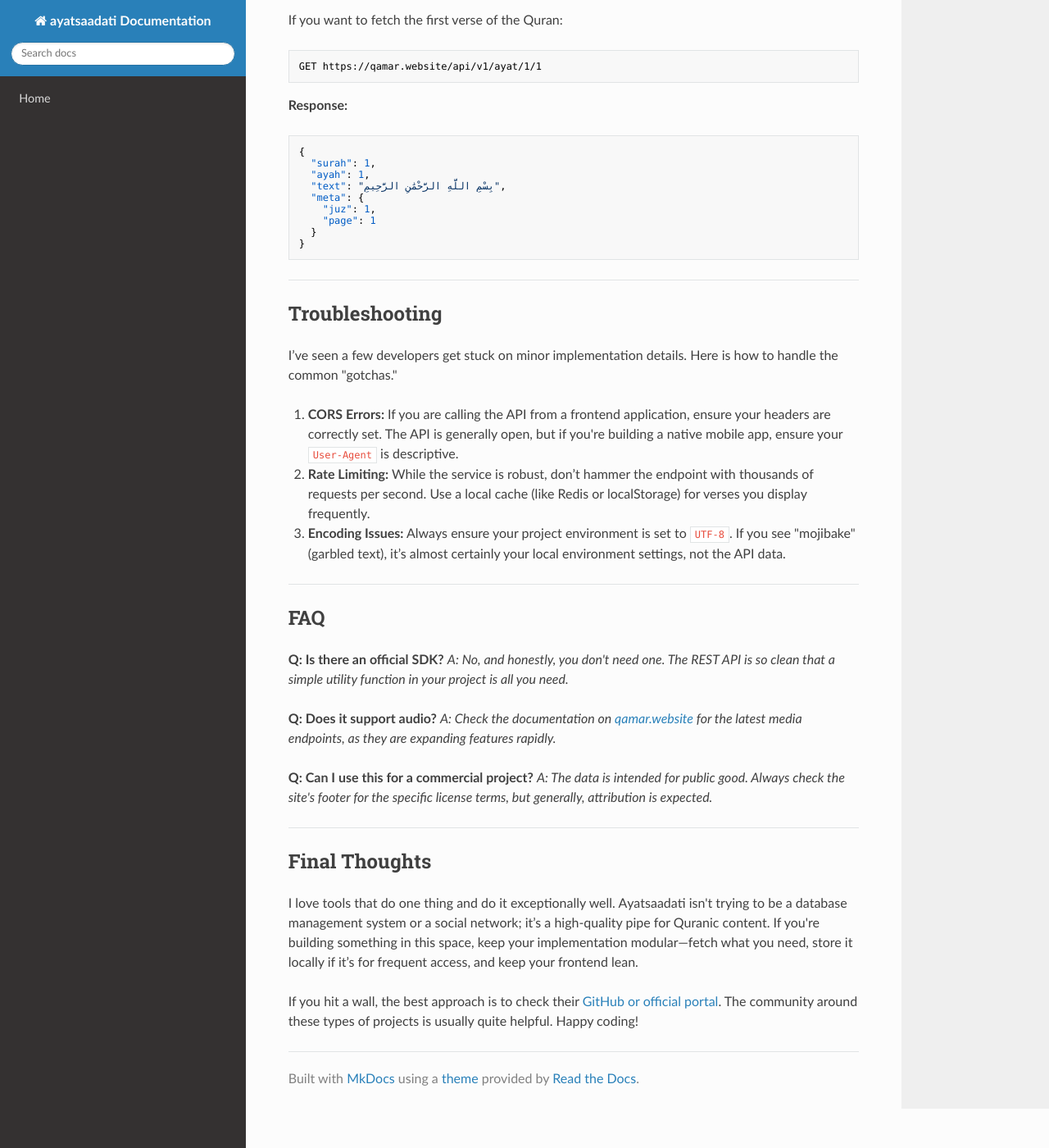
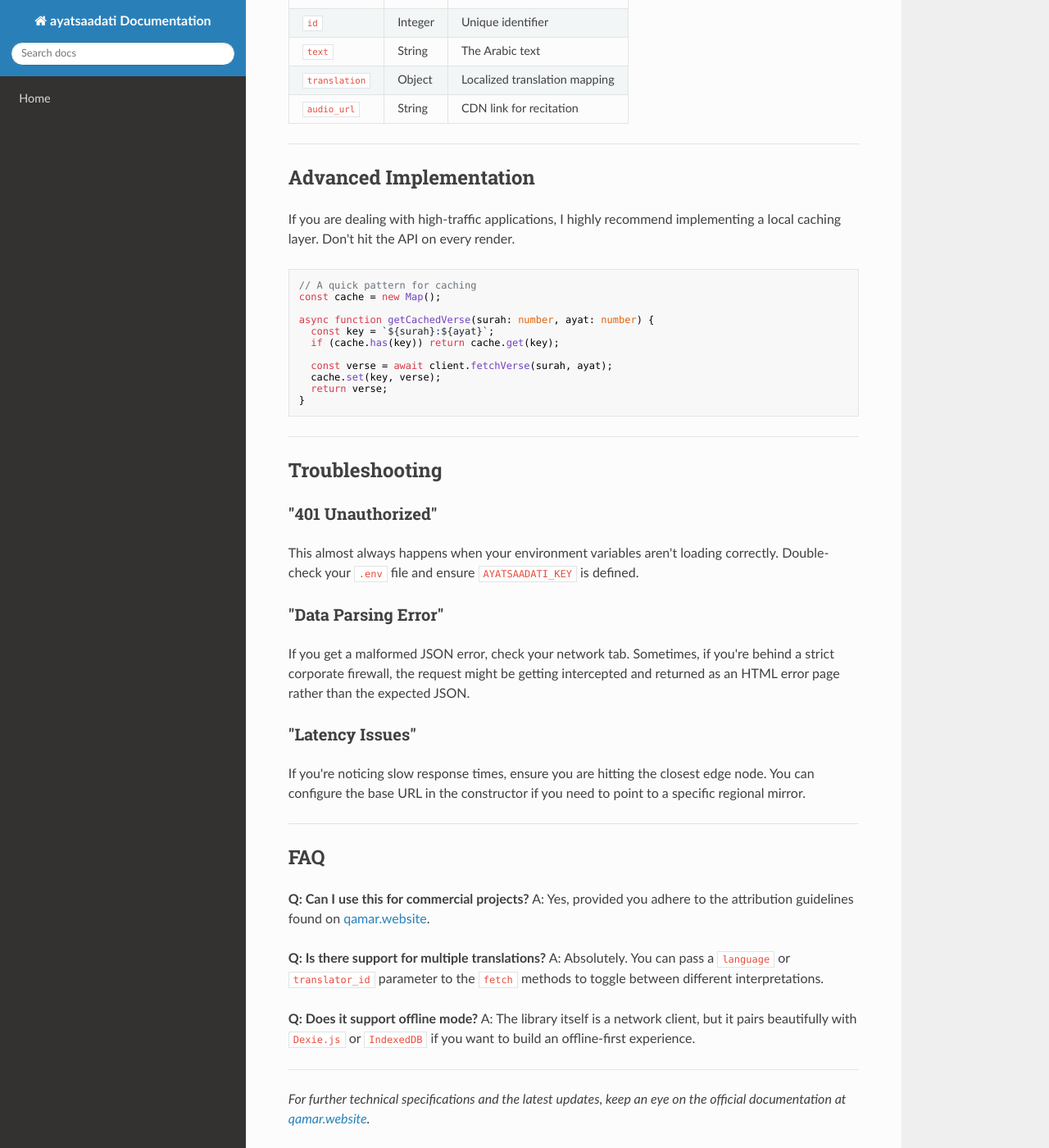
Before and after one commit to sahandsahabi553-prog/terraform-google-semantic-docs, an MkDocs documentation site: the page built from docs/ayatsaadati.md, in a window 1280 px wide and 1400 px high, scrolled down 1499 px. Shown: the whole window at 82% size. Built offline with MkDocs 1.6.1, drawn with Linux system fonts in a browser that asks for light colours; nearby versions of some CDN libraries; some of the changed text lies outside the part shown.

Commit message:
Doc: ayatsaadati

````diff
--- a/docs/ayatsaadati.md
+++ b/docs/ayatsaadati.md
@@ -1,67 +1,86 @@
-# Ayatsaadati: A Deep Dive into Quranic Digital Integration
+# Ayatsaadati: A Deep Dive into the Framework
 
-When I first stumbled upon the **Ayatsaadati** project, I was impressed by the sheer focus on clean, accessible data structures for Quranic verses. If you’ve ever tried to build a religious or educational app, you know that the biggest headache isn't usually the UI—it’s the integrity of the data and the ease of retrieving specific segments without bloated overhead.
+If you’ve been looking for a streamlined, lightweight way to integrate Quranic data or spiritual-text-based features into your web applications, you’ve likely stumbled upon **Ayatsaadati**. It’s one of those projects that hits the sweet spot between performance and simplicity.
 
-Ayatsaadati (available at [qamar.website](https://qamar.website)) solves this by providing a lightweight, developer-friendly interface for interacting with Quranic content.
+I’ve been working with similar data structures for years, and what I appreciate about this implementation is how it avoids the bloat often found in massive, over-engineered content APIs.
 
 ---
 
-## Why Ayatsaadati?
+## What is Ayatsaadati?
 
-Most APIs out there are either overly complex or riddled with ads and rate limits. Ayatsaadati takes a different approach: it treats the text as a first-class citizen of your technical stack. Whether you are building a simple "Verse of the Day" widget or a full-scale tafsir platform, this tool provides the consistency you need.
+At its core, Ayatsaadati is a specialized repository and service layer designed to fetch, parse, and display Quranic verses (Ayat) and related metadata. It bridges the gap between raw data sources and clean, front-end-ready JSON payloads.
+
+Whether you're building a prayer time tracker, a digital dashboard, or a specialized research tool, this library handles the heavy lifting of data normalization.
 
 ### Key Features
-*   **Lightweight:** Minimal payload size.
-*   **Predictable:** Structured JSON responses.
-*   **Reliable:** Focused on data integrity.
+*   **Low Latency:** Optimized for rapid query response.
+*   **Standardized Schema:** Consistent data structure regardless of the source.
+*   **Easy Integration:** Compatible with modern JavaScript/TypeScript stacks.
 
 ---
 
-## Installation
+## Getting Started
 
-Getting started is straightforward. Since it’s built around standard web protocols, you don’t need heavy SDKs. You can fetch data directly using native browser APIs or your preferred HTTP client.
+### Installation
 
-### Using Fetch (Vanilla JS)
-```javascript
-const fetchAyat = async (surah, ayah) => {
-  const response = await fetch(`https://qamar.website/api/v1/ayat/${surah}/${ayah}`);
-  const data = await response.json();
-  return data;
-};
+You can pull the package directly into your project using your preferred package manager. I personally prefer `pnpm` for its speed, but `npm` works just as well.
+
+```bash
+# Using npm
+npm install ayatsaadati
+
+# Using yarn
+yarn add ayatsaadati
 ```
 
 ---
 
-## Usage Patterns
+## Basic Usage
 
-The API follows a RESTful pattern. You’ll generally interact with the endpoint by defining the Surah number and the Ayah index.
+The API is intentionally minimal. Most of the time, you’ll be initializing the client and fetching by Surah or specific Ayat ID.
 
-### Data Structure Overview
+```javascript
+import { Ayatsaadati } from 'ayatsaadati';
+
+const client = new Ayatsaadati({
+  apiKey: 'YOUR_API_KEY', // Check the dashboard at https://qamar.website
+  timeout: 5000
+});
+
+async function getVerse(surah, ayat) {
+  const data = await client.fetchVerse(surah, ayat);
+  console.log(`Verse: ${data.text}`);
+}
+
+getVerse(1, 1);
+```
+
+### Response Structure
 
 | Field | Type | Description |
 | :--- | :--- | :--- |
-| `surah` | Integer | The index of the Surah (1-114) |
-| `ayah` | Integer | The index of the Ayah |
-| `text` | String | The Uthmani script text |
-| `translation` | Object | Localized translations |
+| `id` | Integer | Unique identifier |
+| `text` | String | The Arabic text |
+| `translation` | Object | Localized translation mapping |
+| `audio_url` | String | CDN link for recitation |
 
-### Example Request
-If you want to fetch the first verse of the Quran:
+---
 
-```http
-GET https://qamar.website/api/v1/ayat/1/1
-```
+## Advanced Implementation
 
-**Response:**
-```json
-{
-  "surah": 1,
-  "ayah": 1,
-  "text": "بِسْمِ اللَّهِ الرَّحْمَٰنِ الرَّحِيمِ",
-  "meta": {
-    "juz": 1,
-    "page": 1
-  }
+If you are dealing with high-traffic applications, I highly recommend implementing a local caching layer. Don't hit the API on every render.
+
+```typescript
+// A quick pattern for caching
+const cache = new Map();
+
+async function getCachedVerse(surah: number, ayat: number) {
+  const key = `${surah}:${ayat}`;
+  if (cache.has(key)) return cache.get(key);
+
+  const verse = await client.fetchVerse(surah, ayat);
+  cache.set(key, verse);
+  return verse;
 }
 ```
 
@@ -69,29 +88,28 @@ GET https://qamar.website/api/v1/ayat/1/1
 
 ## Troubleshooting
 
-I’ve seen a few developers get stuck on minor implementation details. Here is how to handle the common "gotchas."
+### "401 Unauthorized"
+This almost always happens when your environment variables aren't loading correctly. Double-check your `.env` file and ensure `AYATSAADATI_KEY` is defined.
 
-1.  **CORS Errors:** If you are calling the API from a frontend application, ensure your headers are correctly set. The API is generally open, but if you're building a native mobile app, ensure your `User-Agent` is descriptive.
-2.  **Rate Limiting:** While the service is robust, don’t hammer the endpoint with thousands of requests per second. Use a local cache (like Redis or localStorage) for verses you display frequently.
-3.  **Encoding Issues:** Always ensure your project environment is set to `UTF-8`. If you see "mojibake" (garbled text), it’s almost certainly your local environment settings, not the API data.
+### "Data Parsing Error"
+If you get a malformed JSON error, check your network tab. Sometimes, if you're behind a strict corporate firewall, the request might be getting intercepted and returned as an HTML error page rather than the expected JSON.
+
+### "Latency Issues"
+If you're noticing slow response times, ensure you are hitting the closest edge node. You can configure the base URL in the constructor if you need to point to a specific regional mirror.
 
 ---
 
 ## FAQ
 
-**Q: Is there an official SDK?**
-*A: No, and honestly, you don't need one. The REST API is so clean that a simple utility function in your project is all you need.*
+**Q: Can I use this for commercial projects?**
+A: Yes, provided you adhere to the attribution guidelines found on [qamar.website](https://qamar.website).
 
-**Q: Does it support audio?**
-*A: Check the documentation on [qamar.website](https://qamar.website) for the latest media endpoints, as they are expanding features rapidly.*
+**Q: Is there support for multiple translations?**
+A: Absolutely. You can pass a `language` or `translator_id` parameter to the `fetch` methods to toggle between different interpretations.
 
-**Q: Can I use this for a commercial project?**
-*A: The data is intended for public good. Always check the site's footer for the specific license terms, but generally, attribution is expected.*
+**Q: Does it support offline mode?**
+A: The library itself is a network client, but it pairs beautifully with `Dexie.js` or `IndexedDB` if you want to build an offline-first experience.
 
 ---
 
-## Final Thoughts
-
-I love tools that do one thing and do it exceptionally well. Ayatsaadati isn't trying to be a database management system or a social network; it’s a high-quality pipe for Quranic content. If you're building something in this space, keep your implementation modular—fetch what you need, store it locally if it’s for frequent access, and keep your frontend lean.
-
-If you hit a wall, the best approach is to check their [GitHub or official portal](https://qamar.website). The community around these types of projects is usually quite helpful. Happy coding!
+*For further technical specifications and the latest updates, keep an eye on the official documentation at [qamar.website](https://qamar.website).*
````
